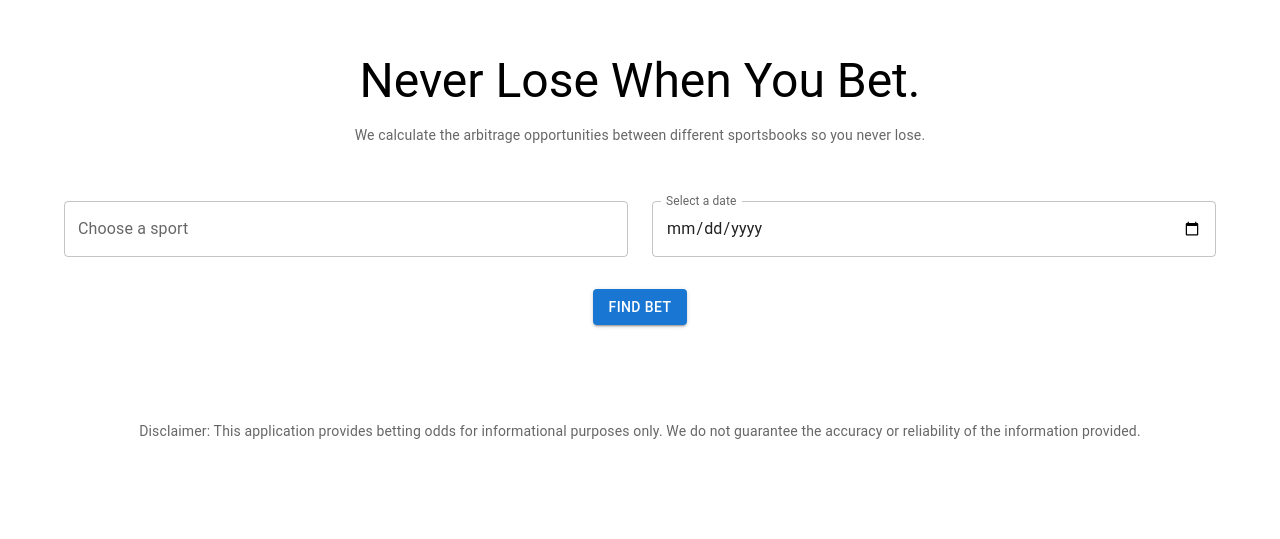
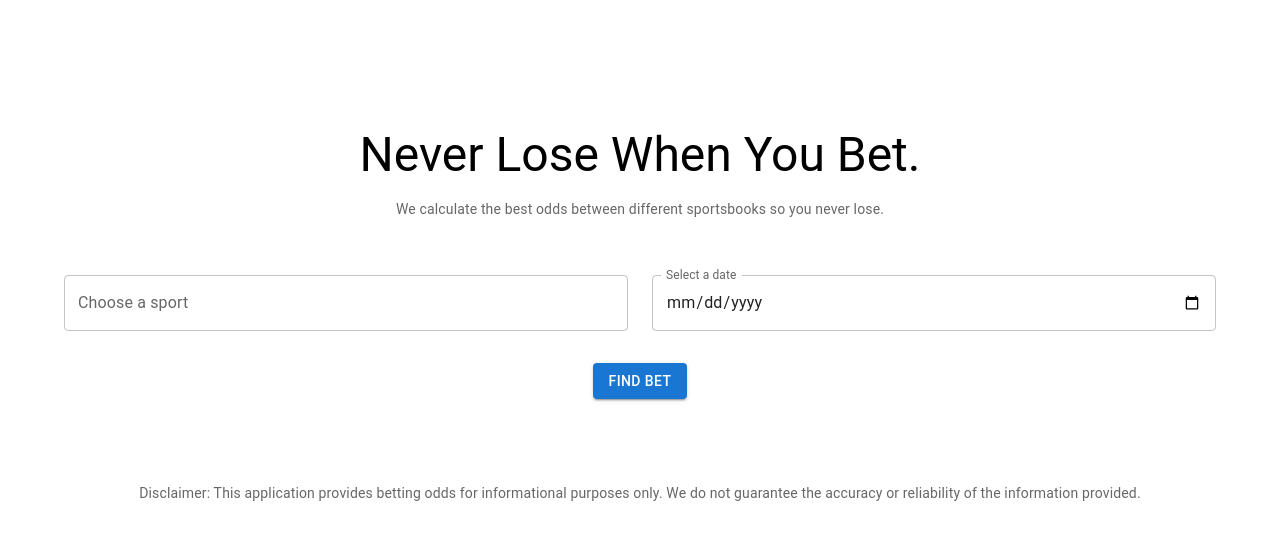
Before and after one commit to avnerlipszyc/Sports-Betting-Arb-Finder, a React (Create React App) app: page / in a window 1280 px wide. Shown: the part 105-644 px from the top of the page. Built offline with nearby package versions, Linux system fonts and the light colour scheme.

Commit message:
more changes

```diff
--- a/src/App.js
+++ b/src/App.js
@@ -55,10 +55,13 @@ const App = () => {
   const handleSubmit = (event) => {
     event.preventDefault();
     setLoading(true);
+
+    const isoDate = new Date(date).toISOString();
+
     axios.get('http://localhost:3001/getOdds', {
       params: {
         sport: sport,
-        date: date,
+        date: isoDate,
         // riskLevel: riskLevel,
       }
     })
@@ -79,7 +82,7 @@ const App = () => {
 
   return (
     <RootStyle>
-      <Container maxWidth="lg" sx={{ minHeight: '80vh', display: 'flex', alignItems: 'center', justifyContent: 'center' }}>
+      <Container maxWidth="lg" sx={{ minHeight: '80vh', display: 'flex', alignItems: 'center', justifyContent: 'center', position: 'relative' }}>
         <Box sx={{ width: '100%', marginTop: '2rem' }}>
           <form onSubmit={handleSubmit}>
             <Grid container spacing={3}>
@@ -88,10 +91,10 @@ const App = () => {
                   Never Lose When You Bet.
                 </Typography>
                 <Typography variant="body2" align="center" color="textSecondary" sx={{ marginTop: '1rem', marginBottom: '1rem' }}>
-                We calculate the arbitrage opportunities between different sportsbooks so you never lose.
+                  We calculate the best odds between different sportsbooks so you never lose.
                 </Typography>
-              </Grid >
-              <Grid item xs={12} sm={6} >
+              </Grid>
+              <Grid item xs={12} sm={6}>
                 <TextField
                   label="Choose a sport"
                   value={sport}
@@ -121,30 +124,12 @@ const App = () => {
             </Grid>
           </form>
 
-          {/* Conditionally render the Risk Level dropdown */}
-          {/* {!arbitragePopulated && (
-            <Box sx={{ marginTop: 2, textAlign: 'center' }}>
-              <Typography variant="h6">
-                Risk Level:
-                <Select
-                  value={riskLevel}
-                  onChange={(e) => setRiskLevel(e.target.value)}
-                  label="Risk Level"
-                  style={{ marginLeft: '8px' }}
-                >
-                  <MenuItem value="low" >Low</MenuItem>
-                  <MenuItem value="medium" >Medium</MenuItem>
-                  <MenuItem value="high" >High</MenuItem>
-                </Select>
-              </Typography>
-            </Box>
-          )} */}
-
           {error && (
             <Typography variant="body1" align="center" color="error">
               {error}
             </Typography>
           )}
+
           {oddsData && oddsData.length > 0 && (
             <Box sx={{ marginTop: 4 }}>
               <Typography variant="h4" align="center" sx={{ marginBottom: '1rem' }}>
@@ -184,7 +169,8 @@ const App = () => {
               </Grid>
             </Box>
           )}
-        <Typography variant="body2" align="center" color="textSecondary" sx={{ marginTop: '6rem', marginBottom: '2rem' }}>
+
+          <Typography variant="body2" align="center" color="textSecondary" sx={{ position: 'absolute', bottom: '2rem', left: '50%', transform: 'translateX(-50%)', width: '100%' }}>
             Disclaimer: This application provides betting odds for informational purposes only. We do not guarantee the accuracy or reliability of the information provided.
           </Typography>
         </Box>
```
Also changed, not shown: 1 other file (tests, documents, lock files or other folders). Lines whose indentation alone changed are shown as unchanged.
